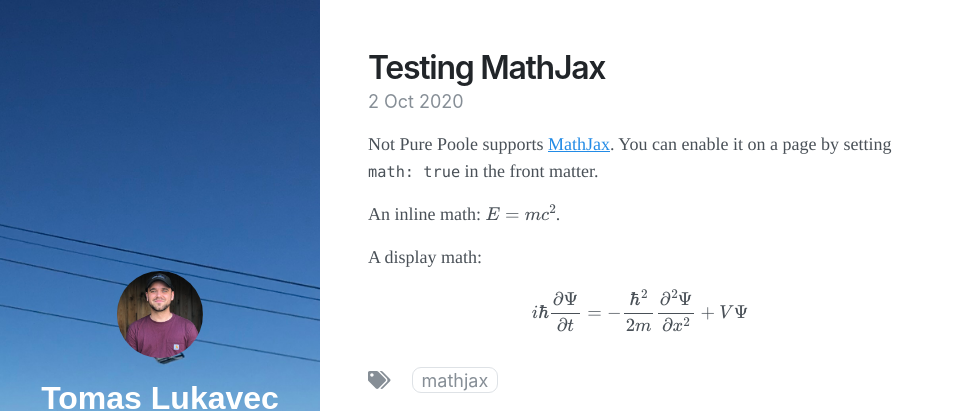
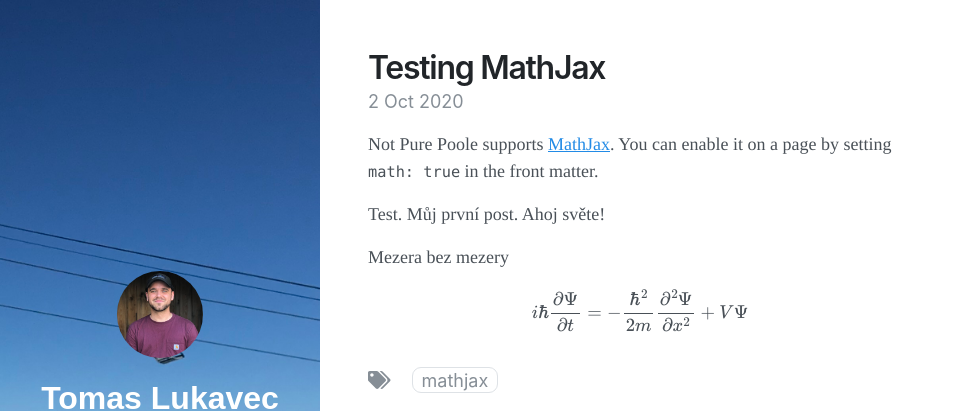
Before and after one commit to tomlukavec/tomlukavecX.github.io, a Jekyll site: the page built from _posts/2020-10-02-testing-mathjax.md, in a window 1280 px wide. Shown: the top 411 px of the page, without its empty margins (0-955 px from the left). Built offline with Jekyll 4.4.1, drawn with Linux system fonts in a browser that asks for light colours; nearby versions of some CDN libraries.

Commit message:
Update 2020-10-02-testing-mathjax.md

```diff
--- a/_posts/2020-10-02-testing-mathjax.md
+++ b/_posts/2020-10-02-testing-mathjax.md
@@ -7,9 +7,11 @@ date: 2020-10-02 15:32 +0800
 ---
 Not Pure Poole supports [MathJax](https://www.mathjax.org/). You can enable it on a page by setting `math: true` in the front matter.
 
-An inline math: \\\(E=mc^2\\\).
+Test. Můj první post.
+Ahoj světe!
 
-A display math:
+Mezera
+bez mezery
 
 $$
 i\hbar \frac{\partial \Psi}{\partial t} = -\frac{\hbar^2}{2m}
```
